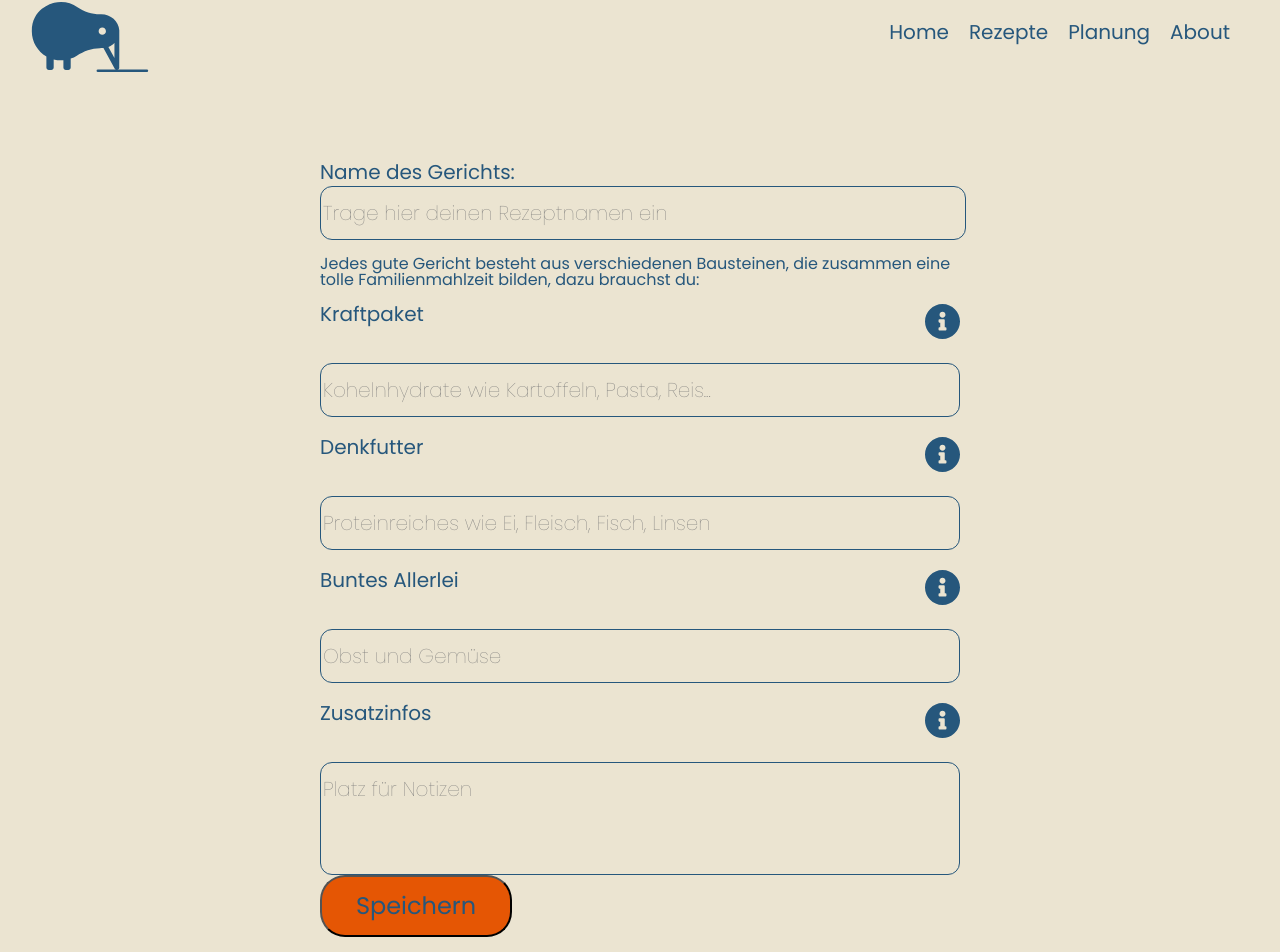
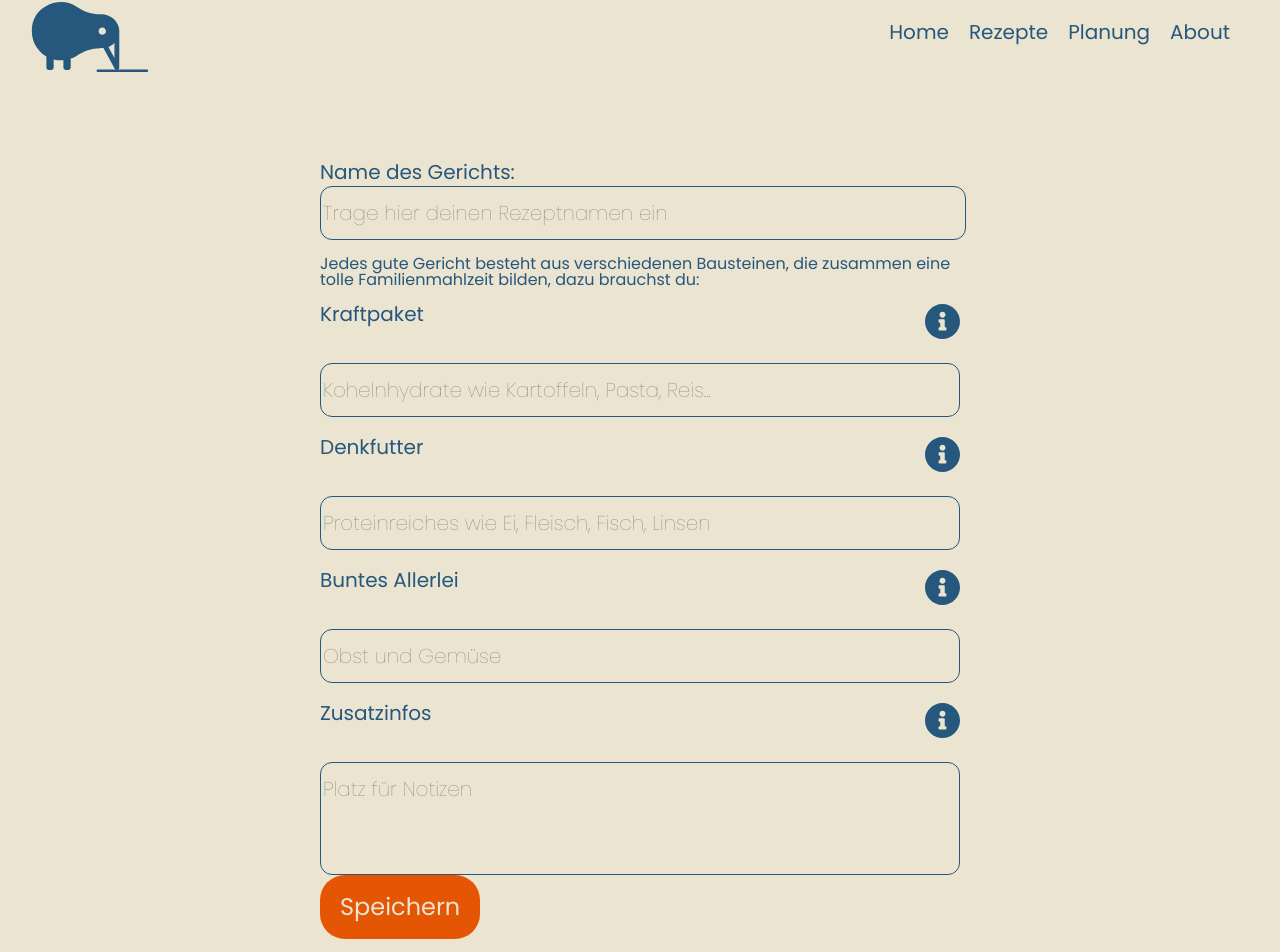
Before and after one commit to coding-bootcamps-eu/final-project-tz-earlybirds, a Vue app: page /recipe-input in a window 1280 px wide. Shown: the part 28-980 px from the top of the page. Built offline with nearby package versions, Linux system fonts and the light colour scheme.

Commit message:
button styling and background stylin

```diff
--- a/src/assets/basic.css
+++ b/src/assets/basic.css
@@ -10,3 +10,17 @@
   --font-size-heading: 96px;
   --font-size-nav: 32px;
 }
+
+* {
+  background-color: var(--color-beige);
+}
+
+.basic-button {
+  font-size: 24px;
+  padding: 1rem;
+  border-radius: 25px;
+  background-color: var(--color-orange);
+  cursor: pointer;
+  border: none;
+  color: var(--color-beige);
+}
--- a/src/layouts/HeaderLayout.vue
+++ b/src/layouts/HeaderLayout.vue
@@ -33,7 +33,6 @@
 </template>
 <style scoped>
 nav {
-  background-color: var(--color-beige);
   display: flex;
   justify-content: space-between;
   gap: 2rem;
@@ -41,6 +40,10 @@ nav {
 .header-link {
   font-weight: 400;
   color: var(--color-blue);
+}
+
+.header-link:hover {
+  color: var(--color-orange);
 }
 .flex {
   display: flex;
@@ -62,10 +65,7 @@ nav {
   list-style: none;
   padding: 1rem;
   margin: 0;
-  /*background: steelblue;*/
-  background: var(--color-beige);
 }
-/* Filter der den Hintergrund durchscheinend sein lässt // wird nicht durch alle Browser unterstützt, daher @support fallback*/
 
 @supports (backdrop-filter: blur(1rem)) {
   .primary-navigation {
@@ -100,8 +100,8 @@ nav {
     display: block;
     position: absolute;
     z-index: 9999;
-    background: url(../assets/hamburger.svg)
-      /*url(mit Link zu Hamburger Icon aus der assets datei.svg); und background-image draus machen. dann noch background-color: transparent;*/;
+    background: url(../assets/hamburger.svg);
+
     background-repeat: no-repeat;
     width: 2.5rem;
     border: 0;
@@ -111,7 +111,7 @@ nav {
   }
 
   .mobile-nav-toggle[aria-expanded="true"] {
-    background-image: url(../assets/close.svg); /* hier die Url für das Schließen.svg einsetzen und background-image draus machen*/
+    background-image: url(../assets/close.svg);
   }
 }
 </style>
--- a/src/views/HomeView.vue
+++ b/src/views/HomeView.vue
@@ -29,7 +29,6 @@
 
 .home {
   height: 100%;
-  background-color: var(--color-beige);
   padding-inline: 2rem;
 }
 h1 {
--- a/src/views/RecipeInputView.vue
+++ b/src/views/RecipeInputView.vue
@@ -41,7 +41,7 @@
           placeholder="Platz für Notizen"
         />
       </div>
-      <button type="sumbit">Speichern</button>
+      <button class="basic-button" type="sumbit">Speichern</button>
     </form>
   </div>
   <ul>
@@ -88,13 +88,13 @@ input::placeholder {
   gap: 1em;
 }
 
-button {
+/* (button {
   font-size: 24px;
   width: 8em;
   line-height: 56px;
   border-radius: 25px;
   background-color: var(--color-orange);
-}
+}) */
 </style>
 <script>
 // @ is an alias to /src
--- a/src/views/RecipesView.vue
+++ b/src/views/RecipesView.vue
@@ -1,12 +1,21 @@
 <template>
-  <div class="home"></div>
+  <div class="home">
+    <ul>
+      <li v-for="recipe in recipes" :key="recipe.id">{{ recipe.title }}</li>
+    </ul>
 
-  <ul>
-    <li v-for="recipe in recipes" :key="recipe.id">{{ recipe.title }}</li>
-  </ul>
+    <router-link class="basic-button" to="/recipe-input"
+      >neues Rezept</router-link
+    >
+  </div>
+</template>
 
-  <button><router-link to="/recipe-input">neues Rezept</router-link></button>
-</template>
+<style scoped>
+.home {
+  display: flex;
+  flex-direction: column;
+}
+</style>
 
 <script>
 // @ is an alias to /src
```
